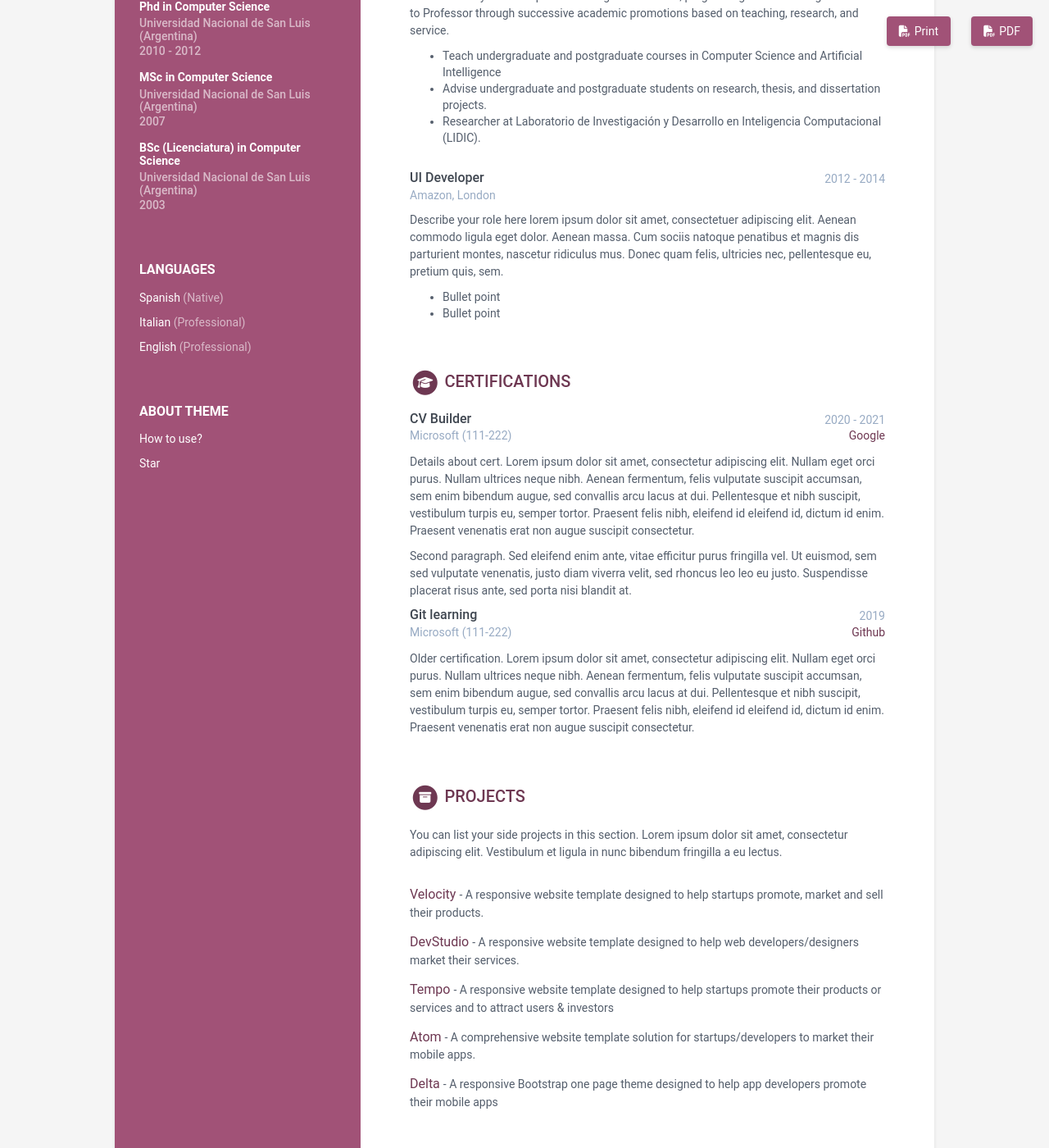
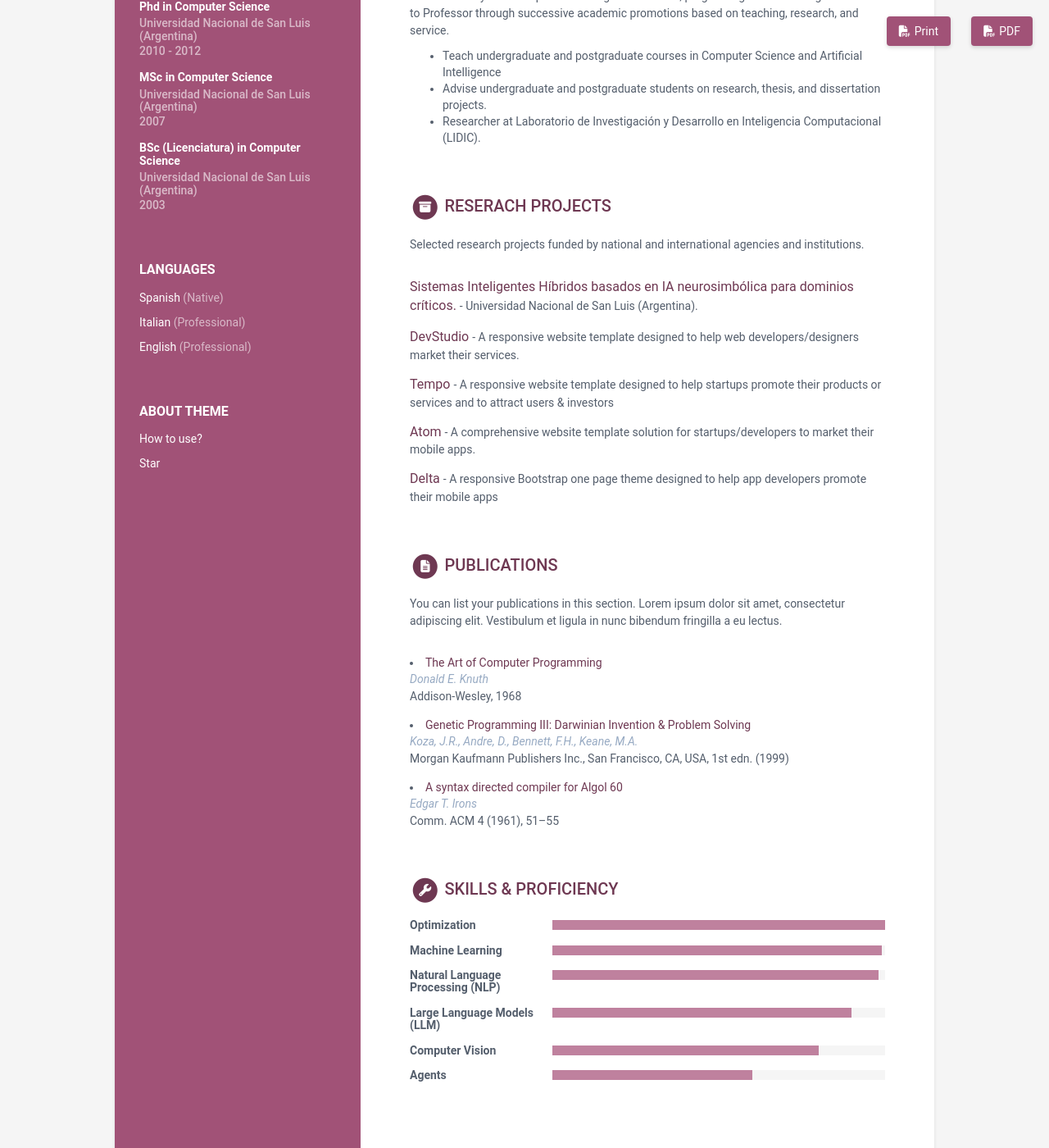
Before and after one commit to lcagnina/lcagnina.github.io, a Jekyll site: the page built from index.html, in a window 1280 px wide and 1400 px high, scrolled down 583 px. Shown: the whole window at 82% size. Built offline with Jekyll 4.4.1, drawn with Linux system fonts in a browser that asks for light colours; some of the changed text lies outside the part shown.

Commit message:
Update data.yml

```diff
--- a/_data/data.yml
+++ b/_data/data.yml
@@ -80,7 +80,7 @@ education:
     university: Universidad Nacional de San Luis (Argentina)
     time: 2010 - 2012
     details: |
-      blabla
+      My best thesis!
         - Thesis: Optimización mono y multiobjetivo a través de una heurística de Inteligencia Colectiva
         - Advisors: Dr Coello Coello Carlos (CINVESTAV-Instituto Politécnico Nacional, México) & Susana Esquivel (UNSL)
   - degree: MSc in Computer Science
@@ -112,67 +112,56 @@ experiences:
         - Teach undergraduate and postgraduate courses in Computer Science and Artificial Intelligence
         - Advise undergraduate and postgraduate students on research, thesis, and dissertation projects.
         - Researcher at Laboratorio de Investigación y Desarrollo en Inteligencia Computacional (LIDIC).
-  - role: UI Developer
-    time: 2012 - 2014
-    company: Amazon, London
-    details: |
-      Describe your role here lorem ipsum dolor sit amet, consectetuer
-      adipiscing elit. Aenean commodo ligula eget dolor. Aenean massa.
-      Cum sociis natoque penatibus et magnis dis parturient montes,
-      nascetur ridiculus mus. Donec quam felis, ultricies nec,
-      pellentesque eu, pretium quis, sem.
-        - Bullet point
-        - Bullet point
 
-certifications:
-  title: Certifications
-  list:
-  - name: CV Builder
-    start: 2020
-    end: 2021
-    organization: Microsoft
-    credentialid: 111-222
-    credentialurl: www.google.com
-    credentialname: Google
-    details: |
-      Details about cert. Lorem ipsum dolor sit amet, consectetur
-      adipiscing elit.
-      Nullam eget orci purus. Nullam ultrices neque nibh.
-      Aenean fermentum, felis vulputate suscipit accumsan,
-      sem enim bibendum augue, sed convallis arcu lacus at dui.
-      Pellentesque et nibh suscipit, vestibulum turpis eu, semper tortor.
-      Praesent felis nibh, eleifend id eleifend id, dictum id enim.
-      Praesent venenatis erat non augue suscipit consectetur.
+#certifications:
+#  title: Certifications
+#  list:
+#  - name: CV Builder
+#    start: 2020
+#    end: 2021
+#    organization: Microsoft
+#    credentialid: 111-222
+#    credentialurl: www.google.com
+#    credentialname: Google
+#    details: |
+#      Details about cert. Lorem ipsum dolor sit amet, consectetur
+#      adipiscing elit.
+#      Nullam eget orci purus. Nullam ultrices neque nibh.
+#      Aenean fermentum, felis vulputate suscipit accumsan,
+#      sem enim bibendum augue, sed convallis arcu lacus at dui.
+#      Pellentesque et nibh suscipit, vestibulum turpis eu, semper tortor.
+#      Praesent felis nibh, eleifend id eleifend id, dictum id enim.
+#      Praesent venenatis erat non augue suscipit consectetur.
 
-      Second paragraph. Sed eleifend enim ante, vitae efficitur purus
-      fringilla vel. Ut euismod, sem sed vulputate venenatis,
-      justo diam viverra velit, sed rhoncus leo leo eu justo.
-      Suspendisse placerat risus ante, sed porta nisi blandit at.
-  - name: Git learning
-    start: 2019
-    end:
-    organization: Microsoft
-    credentialid: 111-222
-    credentialurl: www.github.com
-    credentialname: Github
-    details: |
-      Older certification. Lorem ipsum dolor sit amet, consectetur
-      adipiscing elit.
-      Nullam eget orci purus. Nullam ultrices neque nibh.
-      Aenean fermentum, felis vulputate suscipit accumsan,
-      sem enim bibendum augue, sed convallis arcu lacus at dui.
-      Pellentesque et nibh suscipit, vestibulum turpis eu, semper tortor.
-      Praesent felis nibh, eleifend id eleifend id, dictum id enim.
-      Praesent venenatis erat non augue suscipit consectetur.
+#      Second paragraph. Sed eleifend enim ante, vitae efficitur purus
+#      fringilla vel. Ut euismod, sem sed vulputate venenatis,
+#      justo diam viverra velit, sed rhoncus leo leo eu justo.
+#      Suspendisse placerat risus ante, sed porta nisi blandit at.
+#  - name: Git learning
+#    start: 2019
+#    end:
+#    organization: Microsoft
+#    credentialid: 111-222
+#    credentialurl: www.github.com
+#    credentialname: Github
+#    details: |
+#      Older certification. Lorem ipsum dolor sit amet, consectetur
+#      adipiscing elit.
+#      Nullam eget orci purus. Nullam ultrices neque nibh.
+#      Aenean fermentum, felis vulputate suscipit accumsan,
+#      sem enim bibendum augue, sed convallis arcu lacus at dui.
+#      Pellentesque et nibh suscipit, vestibulum turpis eu, semper tortor.
+#      Praesent felis nibh, eleifend id eleifend id, dictum id enim.
+#      Praesent venenatis erat non augue suscipit consectetur.
 
 projects:
-  title: Projects
+  title: Reserach projects
   intro: >
-    You can list your side projects in this section. Lorem ipsum dolor sit amet, consectetur adipiscing elit. Vestibulum et ligula in nunc bibendum fringilla a eu lectus.
+    Selected research projects funded by national and international agencies and institutions.
   assignments:
-  - title: Velocity
-    link: "#hook"
-    tagline: "A responsive website template designed to help startups promote, market and sell their products."
+  - title: Sistemas Inteligentes Híbridos basados en IA neurosimbólica para dominios críticos.
+    link: "https://lidic.unsl.edu.ar/proyectos#sistemas-inteligentes"
+    tagline: "Universidad Nacional de San Luis (Argentina)."
 
   - title: DevStudio
     link: "#"
@@ -190,22 +179,22 @@ projects:
     link: "#"
     tagline: "A responsive Bootstrap one page theme designed to help app developers promote their mobile apps"
 
-oss:
-  title: OSS Contributions
-  intro: >
-    You can list your open source software contributions in this section. Lorem ipsum dolor sit amet, consectetur adipiscing elit. Vestibulum et ligula in nunc bibendum fringilla a eu lectus.
-  contributions:
-  - title: Tempo
-    link: "#"
-    tagline: "A responsive website template designed to help startups promote their products or services and to attract users &amp; investors"
+#oss:
+#  title: OSS Contributions
+#  intro: >
+#    You can list your open source software contributions in this section. Lorem ipsum dolor sit amet, consectetur adipiscing elit. Vestibulum et ligula in nunc bibendum fringilla a eu lectus.
+#  contributions:
+#  - title: Tempo
+#    link: "#"
+#    tagline: "A responsive website template designed to help startups promote their products or services and to attract users &amp; investors"
 
-  - title: Atom
-    link: "#"
-    tagline: "A comprehensive website template solution for startups/developers to market their mobile apps."
+#  - title: Atom
+#    link: "#"
+#    tagline: "A comprehensive website template solution for startups/developers to market their mobile apps."
 
-  - title: Delta
-    link: "#"
-    tagline: "A responsive Bootstrap one page theme designed to help app developers promote their mobile apps"
+#  - title: Delta
+#    link: "#"
+#    tagline: "A responsive Bootstrap one page theme designed to help app developers promote their mobile apps"
 
 publications:
   title: Publications
```
